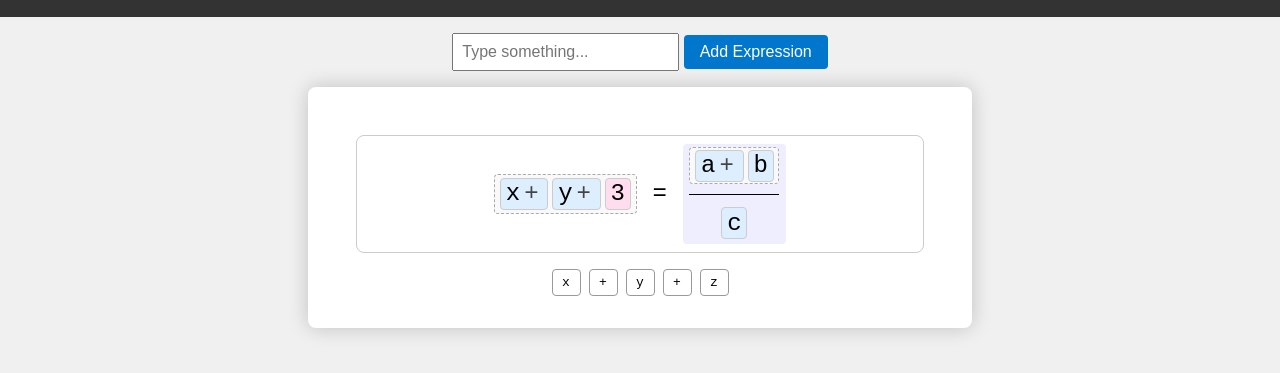
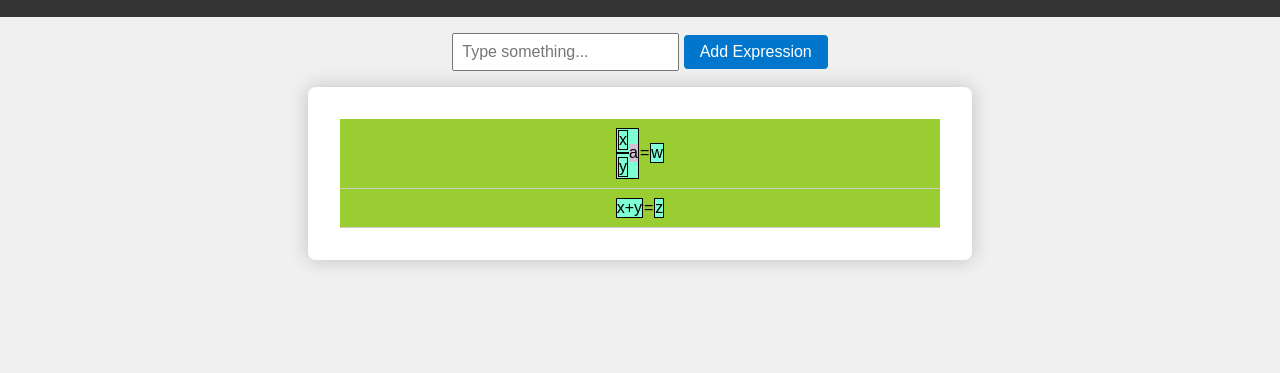
Before and after one commit to marz-02/algebra-workspace, a plain HTML site: page index.html in a window 1280 px wide. Shown: the part 95-468 px from the top of the page. Drawn offline with Linux system fonts and the light colour scheme.

Commit message:
Version 2

```diff
--- a/index.html
+++ b/index.html
@@ -1,11 +1,13 @@
 <!DOCTYPE html>
 <html lang="en">
+
 <head>
   <meta charset="UTF-8" />
   <meta name="viewport" content="width=device-width, initial-scale=1.0" />
   <title>Expression Page</title>
   <link rel="stylesheet" href="style.css" />
 </head>
+
 <body>
 
   <header>
@@ -19,31 +21,34 @@
 
   <main>
     <div class="paper" id="paper">
-      <!-- Expression lines will be added here -->
-        <div class="math">
-  <div class="equation">
-    <div class="expression add">
-      <div class="var">x</div>
-      <div class="var">y</div>
-      <div class="constant">3</div>
-    </div>
-    <span>=</span>
-    <div class="expression fraction">
-      <div class="numerator expression add">
-        <div class="var">a</div>
-        <div class="var">b</div>
+      <div class="line" id="line1">
+        <span class="expression">
+          <span class="fraction">
+            <span class="expression">x</span>
+            <span class="vinculum"></span>
+            <span class="expression">y</span>
+          </span>
+          <span class="var">a</span>
+        </span>
+        <span class="operator">=</span>
+        <span class="expression">w</span>
+
       </div>
-      <div class="bar"></div>
-      <div class="denominator expression">
-        <div class="var">c</div>
+      <div class="line" id="line2">
+        <span class="expression">
+          <span class="variable">x</span>
+          <span class="operator">+</span>
+          <span class="variable">y</span>
+        </span>
+        <span class="operator">=</span>
+        <span class="expression">
+          <span class="variable">z</span>
+        </span>
       </div>
-    </div>
-  </div>
-</div>
-
     </div>
   </main>
 
   <script src="script.js"></script>
 </body>
+
 </html>
--- a/script.js
+++ b/script.js
@@ -34,9 +34,10 @@ function getSymbol(type) {
     default: return "?";
   }
 }
-
+/*
 document.addEventListener("DOMContentLoaded", () => {
   const paper = document.getElementById("paper");
   const exprElem = renderExpression(expr1);
   paper.appendChild(exprElem);
 });
+*/
--- a/style.css
+++ b/style.css
@@ -48,107 +48,51 @@ main {
 .line {
   border-bottom: 1px solid #ccc;
   padding: 0.5rem 0;
-  text-align: left;
+  display: flex;
+  flex-direction: row;
+  text-align: center;
+  align-items: center;
+  justify-content: center;
+  background-color: yellowgreen;
 }
 
-/* Expression rendering */
 .expression {
-  display: inline-flex;
-  gap: 0.5rem;
+  background-color: aquamarine;
+  display: flex;
+  flex-direction: row;      /* horizontal stacking */
+  align-items: center;
+  justify-content: center;  /* space items centered horizontally */
+  width: fit-content;
+  margin: 2px;
+  outline: 1px solid black; /* Add a border for visibility */
 }
 
-.term, .op {
-  padding: 0.3rem 0.6rem;
-  border: 1px solid #999;
-  border-radius: 4px;
-  background-color: white;
-  font-family: monospace;
+.fraction {
+  display: flex;
+  flex-direction: column; /* vertical stacking */
+  align-items: flex-start; /* don't stretch width */
+  width: fit-content;
 }
 
-/* === Layout Resets === */
-.math * {
-  box-sizing: border-box;
+.numerator, .denominator {
+  background-color: wheat;
 }
 
-/* === Top-Level Equation === */
-.math .equation {
+.vinculum {
+  height: 2px;
+  background-color: black;
+  width: 100%; /* Make the vinculum stretch across the fraction */
+  display: block;
+  margin: 0.1em 0;
+}
+
+.var, .const {
+  background-color: thistle;
+}
+
+.operator {
+
   display: flex;
   align-items: center;
-  justify-content: center;
-  gap: 1rem;
-
-  font-size: var(--eq-font-size, 1.5rem);
-  font-family: var(--eq-font-family, monospace);
-  margin: var(--eq-margin, 1rem);
-  padding: var(--eq-padding, 0.5rem);
-  border: var(--eq-border, 1px solid #ccc);
-  border-radius: var(--eq-radius, 8px);
+  justify-content: center
 }
-
-/* === Expression Block === */
-.math .expression {
-  display: inline-flex;
-  align-items: center;
-  gap: var(--expr-gap, 0.5rem);
-  padding: var(--expr-padding, 0.2rem 0.4rem);
-  background-color: var(--expr-bg, #eef);
-  border-radius: var(--expr-radius, 4px);
-}
-
-/* === Addition Group === */
-.math .add {
-  display: inline-flex;
-  align-items: center;
-  gap: var(--add-gap, 0.25rem);
-  padding: var(--add-padding, 0.2rem 0.3rem);
-  border: var(--add-border, 1px dashed #aaa);
-  background-color: var(--add-bg, #f9f9f9);
-  border-radius: var(--add-radius, 4px);
-}
-
-.math .add > *:not(:last-child)::after {
-  content: "+";
-  margin-left: var(--add-symbol-gap, 0.25rem);
-  margin-right: var(--add-symbol-gap, 0.25rem);
-  color: var(--add-symbol-color, #444);
-}
-
-/* === Fraction === */
-.math .fraction {
-  display: inline-flex;
-  flex-direction: column;
-  align-items: center;
-  justify-content: center;
-}
-
-.math .fraction .numerator,
-.math .fraction .denominator {
-  padding: var(--frac-part-padding, 0.1rem 0.3rem);
-}
-
-.math .fraction .bar {
-  width: 100%;
-  height: 1px;
-  background-color: var(--frac-bar-color, #000);
-  margin: var(--frac-bar-margin, 2px 0);
-}
-
-/* === Variables and Constants === */
-.math .var,
-.math .constant {
-  padding: var(--leaf-padding, 0.1rem 0.3rem);
-  border-radius: var(--leaf-radius, 4px);
-  background-color: var(--leaf-bg, #fff);
-  border: var(--leaf-border, 1px solid #ccc);
-  min-width: var(--leaf-min-width, 1rem);
-  text-align: center;
-}
-
-/* Optional colors for var/constant distinction */
-.math .var {
-  background-color: var(--var-bg, #def);
-}
-
-.math .constant {
-  background-color: var(--const-bg, #fde);
-}
```
Also changed, not shown: notes.txt (added).
